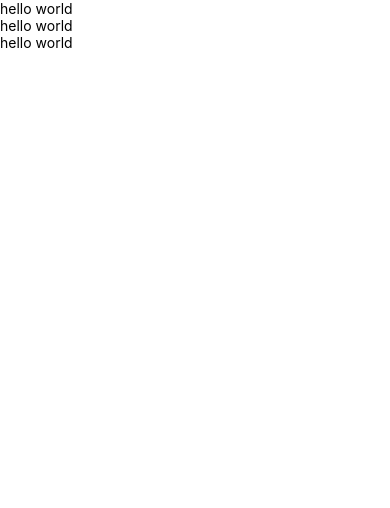
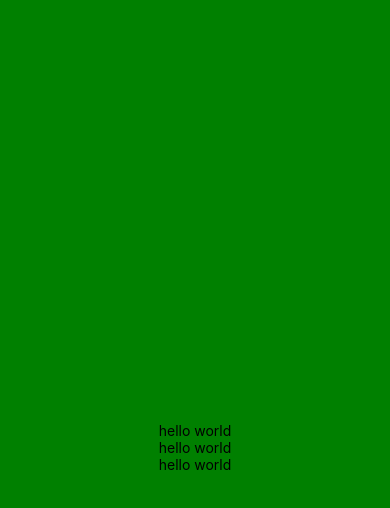
Before and after one commit to jjunnnys/react-native-component, a React Native app: screen / in a window 390 px wide. Shown: the top 508 px of the page. Built offline with nearby package versions, Linux system fonts and the light colour scheme.

Commit message:
styled 01

```diff
--- a/App.js
+++ b/App.js
@@ -7,12 +7,12 @@
  */
 
 import React, {Component} from 'react';
-import {View, Text} from 'react-native';
+import {View, Text, StyleSheet} from 'react-native';
 
 class App extends Component {
   render() {
     return (
-      <View>
+      <View style={styles.mainView}>
         <View>
           <Text>hello world</Text>
         </View>
@@ -27,4 +27,14 @@
   }
 }
 
+const styles = StyleSheet.create({
+  mainView: {
+    flex: 1,
+    backgroundColor: 'green',
+    paddingTop: 50, // px 단위가 아닌 실제 폰마다의 단위
+    alignItems: 'center',
+    justifyContent: 'center',
+  },
+});
+
 export default App;
```
